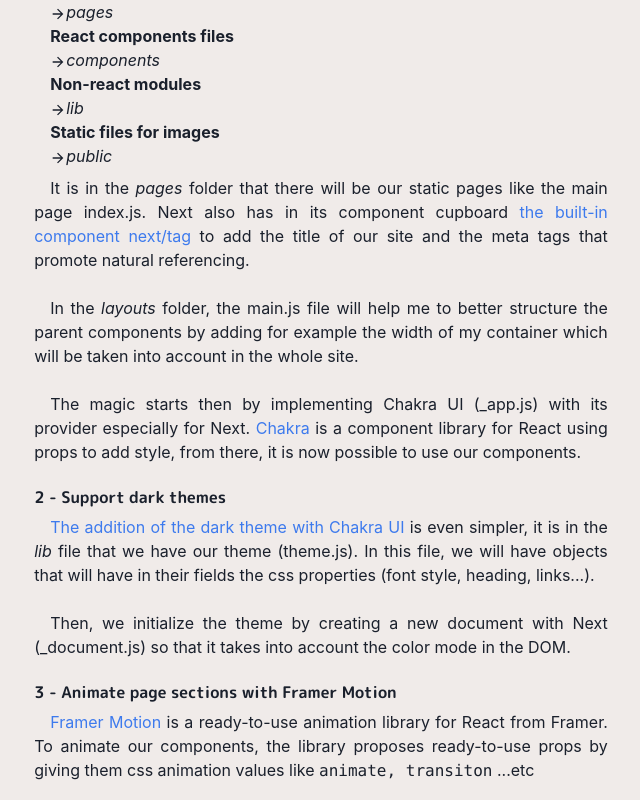
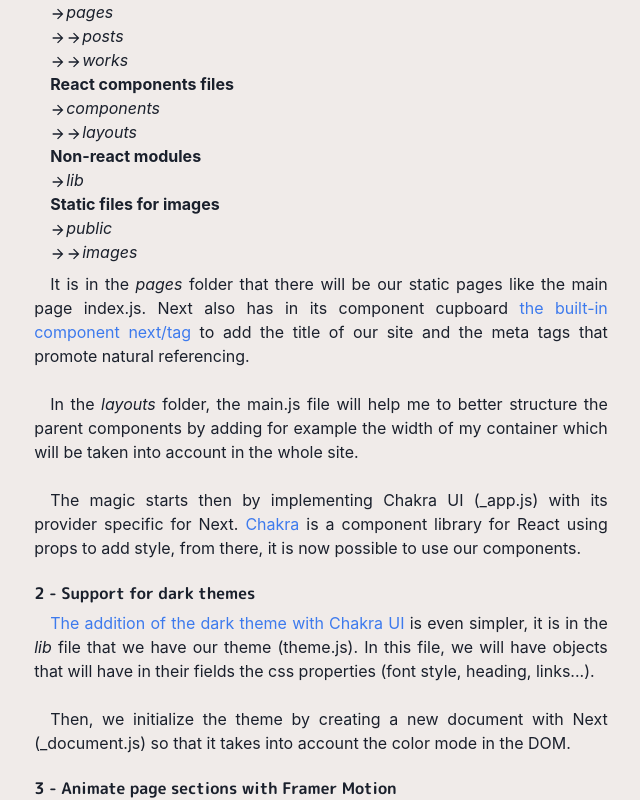
Before and after one commit to eyeschico/portfolio, a Next.js app: page /posts/portfolionextchakra in a window 1280 px wide. Shown: the part 862-1662 px from the top of the page, without its empty margins (319-959 px from the left). Built offline with nearby package versions, Linux system fonts and the light colour scheme.

Commit message:
orthograph

```diff
--- a/pages/posts/portfolionextchakra.js
+++ b/pages/posts/portfolionextchakra.js
@@ -21,7 +21,7 @@
 
         <Section delay={0.2}>
           <P>
-          For the construction of my website, I choose to use and discover {''}<Link href="https://nextjs.org/learn/basics/create-nextjs-app?utm_source=next-site&utm_medium=homepage-cta&utm_campaign=next-website" target="_blank">Next.js</Link> for its ease of use to create a Single Page Application, for a portfolio is just excellent!
+          For the construction of my website, I choose to use and discover {''}<Link href="https://nextjs.org/learn/basics/create-nextjs-app?utm_source=next-site&utm_medium=homepage-cta&utm_campaign=next-website" target="_blank">Next.js</Link> for its ease of use to create a Single Page Application, for a portfolio it is just excellent!
           </P>
 
           <P>
@@ -31,7 +31,7 @@
           </Link> who is a full-stack developer based in Japan. It is from {''}
           <Link href="https://youtu.be/bSMZgXzC9AA" target="_blank">
             his video worthy of a relaxing cooking show
-          </Link> that I wanted to taste the stack. Let&apos;s see what intrigued me the most during the development.
+          </Link> that I wanted to test the stack. Let&apos;s see what intrigued me the most during the development.
           </P>
         </Section>
 
@@ -47,12 +47,17 @@
             <strong>$PROJECT_ROOT</strong><br/>
             <strong>Pages files</strong><br/>
             <ArrowForwardIcon/><i>pages</i><br/>
+            <ArrowForwardIcon/><ArrowForwardIcon/><i>posts</i><br/>
+            <ArrowForwardIcon/><ArrowForwardIcon/><i>works</i><br/>
             <strong>React components files</strong><br/>
             <ArrowForwardIcon/><i>components</i><br/>
+            <ArrowForwardIcon/><ArrowForwardIcon/><i>layouts</i><br/>
             <strong>Non-react modules</strong><br/>
             <ArrowForwardIcon/><i>lib</i><br/>
             <strong>Static files for images</strong><br/>
             <ArrowForwardIcon/><i>public</i><br/>
+            <ArrowForwardIcon/><ArrowForwardIcon/><i>images</i><br/>
+
           </Box>
 
           <P>It is in the <i>pages</i> folder that there will be our static pages like the main page index.js. Next also has in its component cupboard {''}<Link href="https://nextjs.org/docs/api-reference/next/head" target="_blank">
@@ -64,7 +69,7 @@
           In the <i>layouts</i> folder, the main.js file will help me to better structure the parent components by adding for example the width of my container which will be taken into account in the whole site.
           </P>
 
-          <P>The magic starts then by implementing Chakra UI (_app.js) with its provider especially for Next.
+          <P>The magic starts then by implementing Chakra UI (_app.js) with its provider specific for Next.
           {''} <Link href="https://chakra-ui.com/docs/getting-started" target="_blank">Chakra</Link> is a component library for React using props to add style, from there, it is now possible to use our components.
           </P>
 
@@ -72,7 +77,7 @@
 
         <Section delay={0.4}>
           <Heading as="h4" size="sm">
-            2 - Support dark themes
+            2 - Support for dark themes
           </Heading>
           <P>
           {''}<Link href="https://chakra-ui.com/docs/features/color-mode" target="_blank">The addition of the dark theme with Chakra UI</Link> is even simpler, it is in the <i>lib</i> file that we have our theme (theme.js). In this file, we will have objects that will have in their fields the css properties (font style, heading, links...).
@@ -88,7 +93,7 @@
             3 - Animate page sections with Framer Motion
           </Heading>
           <P>
-          {''}<Link href="https://www.framer.com/docs/introduction/" target="_blank">Framer Motion</Link> is a ready-to-use animation library for React from Framer. To animate our components, the library proposes ready-to-use props by giving them css animation values like <code>animate, transiton</code> ...etc
+          {''}<Link href="https://www.framer.com/docs/introduction/" target="_blank">Framer Motion</Link> is a ready-to-use animation library for React from Framer. To animate our components, the library proposes ready-to-use props by giving them css animation values like <code>animate, transiton</code> ...
           </P>
 
           <P>
@@ -96,7 +101,7 @@
           </P>
 
           <P>
-          For transitions between pages, Framer offers the {''}<code><Link href="https://www.framer.com/docs/introduction/" target="_blank">AnimatePresence</Link></code> component which animates your parameter back before changing page to give that dynamic effect.
+          For transitions between pages, Framer offers the {''}<code><Link href="https://www.framer.com/docs/animate-shared-layout/##animatepresence" target="_blank">AnimatePresence</Link></code> component which animates your parameter back before changing page to give that dynamic effect.
           </P>
         </Section>
 
@@ -105,7 +110,7 @@
             4 - Deploy the website on Vercel
           </Heading>
           <P>
-          Vercel is the best complete platform to put your work online with Next. Join your github repo with {''}<Link href="https://nextjs.org/docs/deployment" target="_blank">Vercel</Link> and deploy it.
+          Vercel is the best complete platform to put your work online with Next. Like your github repo with {''}<Link href="https://nextjs.org/docs/deployment" target="_blank">Vercel</Link> and deploy it.
           </P>
 
           <P>
```
